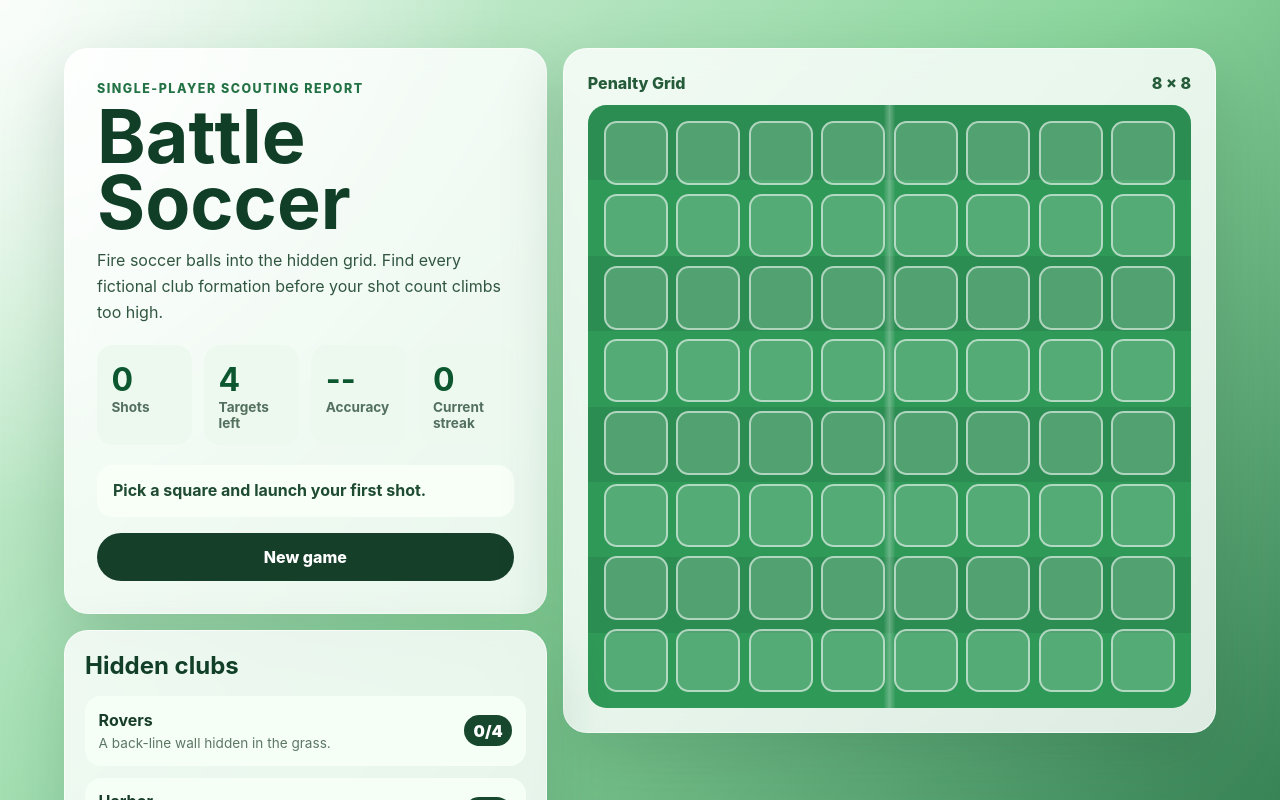
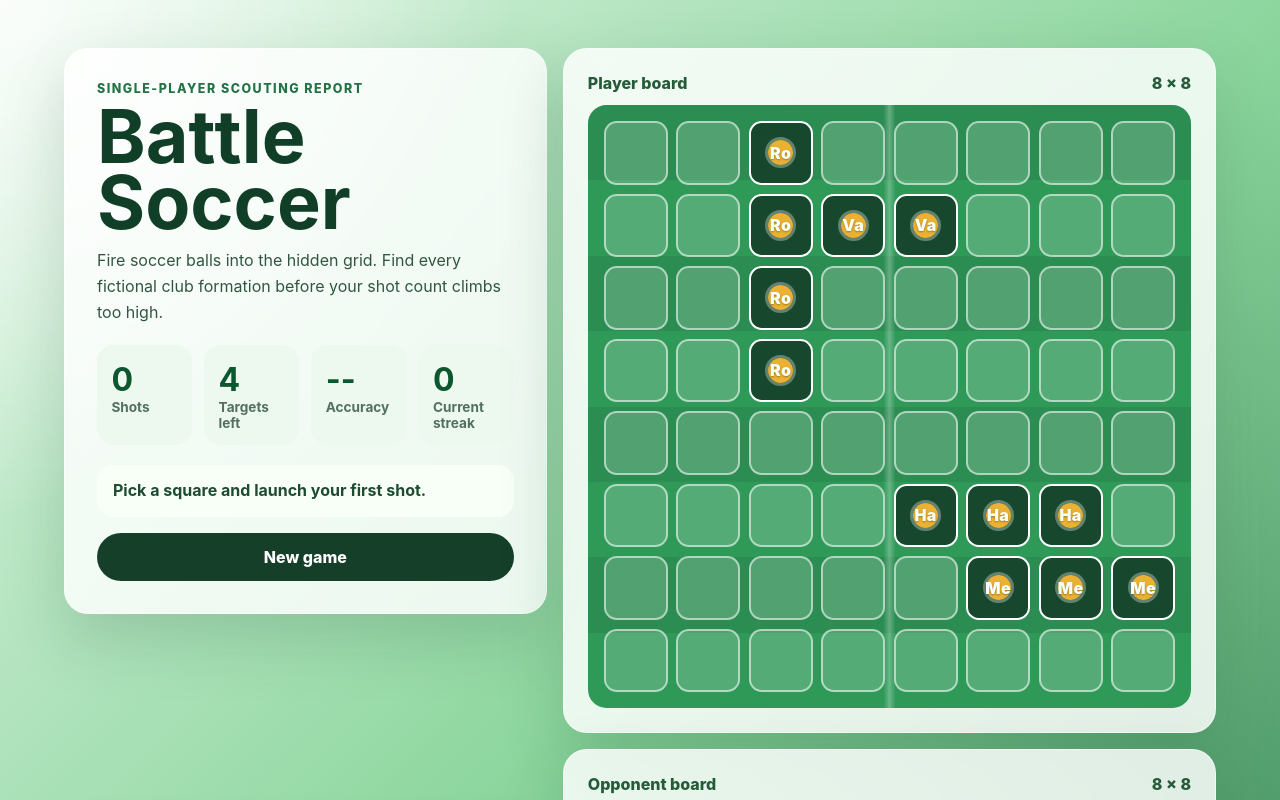
Before and after one commit to vandiverj/battle-soccer, a React (Vite) app: page / in a window 1280 px wide. Shown: the top 800 px of the page. Built offline with nearby package versions, Linux system fonts and the light colour scheme.

Commit message:
Add read-only player formation board

```diff
--- a/src/App.css
+++ b/src/App.css
@@ -145,8 +145,13 @@ h2 {
   transform: translateY(-1px);
 }
 
+.boards-panel {
+  grid-area: board;
+  display: grid;
+  gap: 1rem;
+}
+
 .board-card {
-  grid-area: board;
   padding: clamp(1rem, 3vw, 1.5rem);
 }
 
@@ -203,6 +208,39 @@ h2 {
 
 .grid-cell:disabled {
   cursor: default;
+}
+
+.player-cell {
+  position: relative;
+  display: grid;
+  place-items: center;
+  cursor: default;
+}
+
+.player-cell--occupied {
+  border-color: #ffffff;
+  background: #17482e;
+  color: #f8fff6;
+  font-size: clamp(0.68rem, 1.8vw, 1rem);
+  letter-spacing: 0.02em;
+}
+
+.player-cell--occupied::after {
+  content: '';
+  width: 42%;
+  height: 42%;
+  border-radius: 999px;
+  background: rgba(247, 183, 51, 0.95);
+  box-shadow: 0 0 0 3px rgba(255, 255, 255, 0.32);
+}
+
+.player-cell--occupied span {
+  position: absolute;
+}
+
+.player-cell:hover,
+.player-cell:focus-visible {
+  transform: none;
 }
 
 .target-card {
--- a/src/App.tsx
+++ b/src/App.tsx
@@ -1,6 +1,7 @@
 import { useMemo, useState } from 'react';
 import './App.css';
 import { GameBoard } from './components/GameBoard';
+import { PlayerBoard } from './components/PlayerBoard';
 import { StatusPanel } from './components/StatusPanel';
 import { TargetList } from './components/TargetList';
 import { createGame, getRemainingTargets, shootCell } from './game/gameState';
@@ -23,7 +24,10 @@ function App() {
       <div className="hero-glow" aria-hidden="true" />
       <section className="game-layout">
         <StatusPanel state={game} remainingCount={remainingTargets.length} onReset={handleReset} />
-        <GameBoard state={game} onShoot={handleShoot} />
+        <div className="boards-panel" aria-label="Battle Soccer boards">
+          <PlayerBoard state={game} />
+          <GameBoard state={game} onShoot={handleShoot} />
+        </div>
         <TargetList state={game} />
       </section>
     </main>
--- a/src/components/GameBoard.tsx
+++ b/src/components/GameBoard.tsx
@@ -13,18 +13,18 @@ export function GameBoard({ state, onShoot }: GameBoardProps) {
   }));
 
   return (
-    <section className="board-card" aria-label="Battle Soccer shot grid">
+    <section className="board-card" aria-label="Opponent shot board">
       <div className="board-header">
-        <span>Penalty Grid</span>
+        <span>Opponent board</span>
         <span>{state.gridSize} × {state.gridSize}</span>
       </div>
-      <div className="game-board" role="grid" aria-label="Hidden target grid">
+      <div className="game-board" role="grid" aria-label="Opponent shot board">
         {cells.map((cell) => {
           const key = coordinateKey(cell);
           const shot = state.shots[key];
           const label = shot
-            ? `Row ${cell.row + 1}, column ${cell.col + 1}: ${shot}`
-            : `Shoot row ${cell.row + 1}, column ${cell.col + 1}`;
+            ? `Opponent row ${cell.row + 1}, column ${cell.col + 1}: ${shot}`
+            : `Shoot opponent row ${cell.row + 1}, column ${cell.col + 1}`;
 
           return (
             <button
--- /dev/null
+++ b/src/components/PlayerBoard.tsx
@@ -0,0 +1,55 @@
+import { coordinateKey } from '../game/placement';
+import type { GameState, PlacedTarget } from '../game/types';
+
+const buildFormationLookup = (formations: PlacedTarget[]): Map<string, PlacedTarget> => {
+  const lookup = new Map<string, PlacedTarget>();
+
+  formations.forEach((formation) => {
+    formation.cells.forEach((cell) => {
+      lookup.set(coordinateKey(cell), formation);
+    });
+  });
+
+  return lookup;
+};
+
+type PlayerBoardProps = {
+  state: GameState;
+};
+
+export function PlayerBoard({ state }: PlayerBoardProps) {
+  const occupiedCells = buildFormationLookup(state.playerFormations);
+  const cells = Array.from({ length: state.gridSize * state.gridSize }, (_, index) => ({
+    row: Math.floor(index / state.gridSize),
+    col: index % state.gridSize,
+  }));
+
+  return (
+    <section className="board-card" aria-label="Player formation board">
+      <div className="board-header">
+        <span>Player board</span>
+        <span>{state.gridSize} × {state.gridSize}</span>
+      </div>
+      <div className="game-board player-board" role="grid" aria-label="Player formation board">
+        {cells.map((cell) => {
+          const key = coordinateKey(cell);
+          const formation = occupiedCells.get(key);
+          const label = formation
+            ? `Row ${cell.row + 1}, column ${cell.col + 1}: occupied by ${formation.name}`
+            : `Row ${cell.row + 1}, column ${cell.col + 1}: empty player-side cell`;
+
+          return (
+            <div
+              key={key}
+              className={`grid-cell player-cell ${formation ? 'player-cell--occupied' : ''}`}
+              role="gridcell"
+              aria-label={label}
+            >
+              <span aria-hidden="true">{formation ? formation.shortName.slice(0, 2) : ''}</span>
+            </div>
+          );
+        })}
+      </div>
+    </section>
+  );
+}
--- a/src/game/gameState.ts
+++ b/src/game/gameState.ts
@@ -22,9 +22,14 @@ export const getShotAccuracy = (state: GameState): number | null => {
   return Math.round((getHitCount(state) / state.shotCount) * 100);
 };
 
-export const createGame = (gridSize = GRID_SIZE, targets = placeTargets(undefined, gridSize)): GameState => ({
+export const createGame = (
+  gridSize = GRID_SIZE,
+  targets = placeTargets(undefined, gridSize),
+  playerFormations = placeTargets(undefined, gridSize),
+): GameState => ({
   gridSize,
   targets,
+  playerFormations,
   shots: {},
   shotCount: 0,
   currentStreak: 0,
--- a/src/game/types.ts
+++ b/src/game/types.ts
@@ -32,6 +32,7 @@ export type ShotResult = {
 export type GameState = {
   gridSize: number;
   targets: PlacedTarget[];
+  playerFormations: PlacedTarget[];
   shots: Record<string, CellState>;
   shotCount: number;
   currentStreak: number;
```
Also changed, not shown: 1 other file (tests, documents, lock files or other folders).
